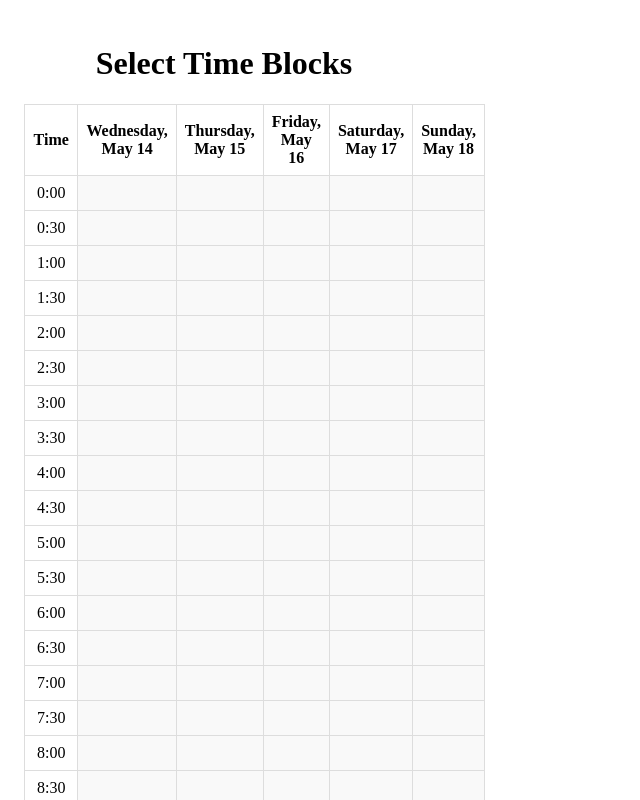
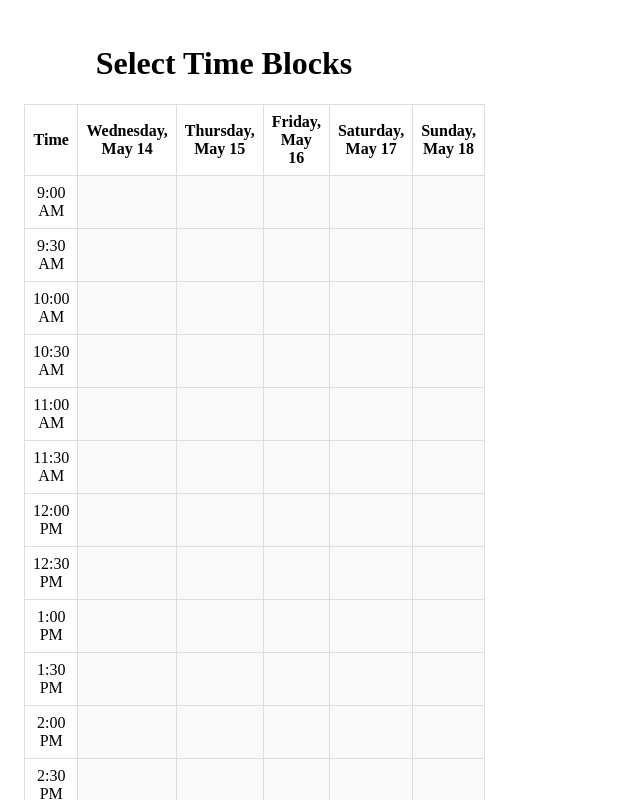
Before and after one commit to lukashchu/smart-email-calendar-scheduler, a React (Vite) app: page / in a window 1280 px wide. Both pictures are taken after typing "Sample123" into the empty fields and a click on the button "Save Key". Shown: the top 800 px of the page, without its empty margins (0-640 px from the left). Built offline with nearby package versions, Linux system fonts and the light colour scheme.

Commit message:
fix: only shows times from 9:00am to 9:00pm

```diff
--- a/src/App.tsx
+++ b/src/App.tsx
@@ -29,9 +29,9 @@ function App() {
     const now = new Date();
     for (let day = 0; day < 5; day++) {
       const date = new Date(now);
-      date.setDate(now.getDate() + day); // Correctly calculate the next 5 days
+      date.setDate(now.getDate() + day);
       const dayBlocks = [];
-      for (let hour = 9; hour < 21; hour++) {
+      for (let hour = 9; hour < 21; hour++) { // Restrict hours from 9 AM to 9 PM
         for (let minute = 0; minute < 60; minute += 30) {
           const time = new Date(date);
           time.setHours(hour, minute, 0, 0);
@@ -79,7 +79,7 @@ function App() {
             <th>Time</th>
             {timeBlocks.map((_, dayIndex) => {
               const date = new Date();
-              date.setDate(date.getDate() + dayIndex); // Correctly calculate the date for each day
+              date.setDate(date.getDate() + dayIndex);
               return (
                 <th key={dayIndex}>
                   {date.toLocaleDateString(undefined, {
@@ -93,12 +93,14 @@ function App() {
           </tr>
         </thead>
         <tbody>
-          {Array.from({ length: 48 }).map((_, timeIndex) => {
-            const hour = Math.floor(timeIndex / 2);
+          {Array.from({ length: 24 }).map((_, timeIndex) => {
+            const hour = 9 + Math.floor(timeIndex / 2); // Start from 9 AM
             const minute = timeIndex % 2 === 0 ? "00" : "30";
+            const period = hour >= 12 ? "PM" : "AM";
+            const standardHour = hour > 12 ? hour - 12 : hour;
             return (
               <tr key={timeIndex}>
-                <td>{`${hour}:${minute}`}</td>
+                <td>{`${standardHour}:${minute} ${period}`}</td>
                 {timeBlocks.map((dayBlocks, dayIndex) => (
                   <td
                     key={dayIndex}
```
